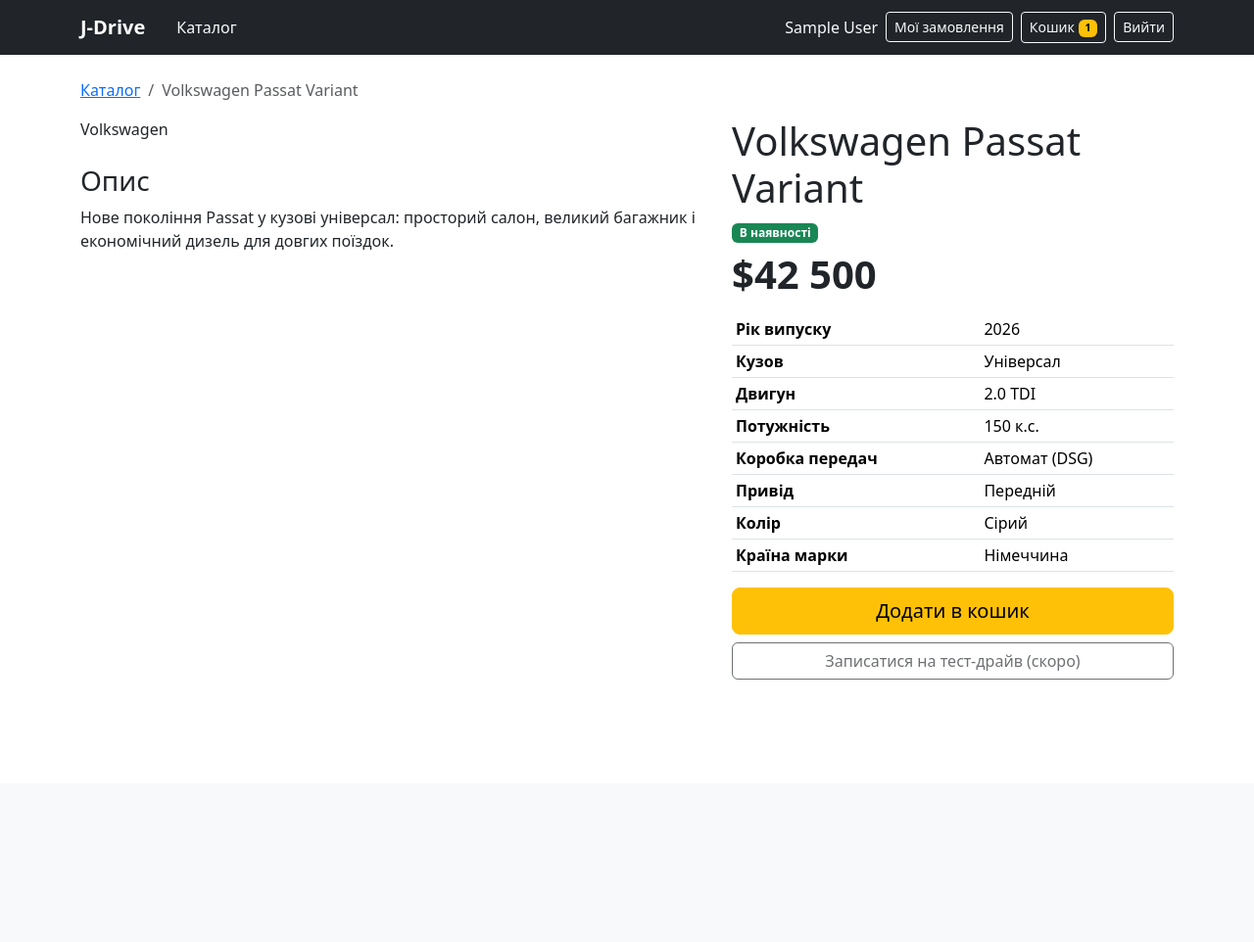
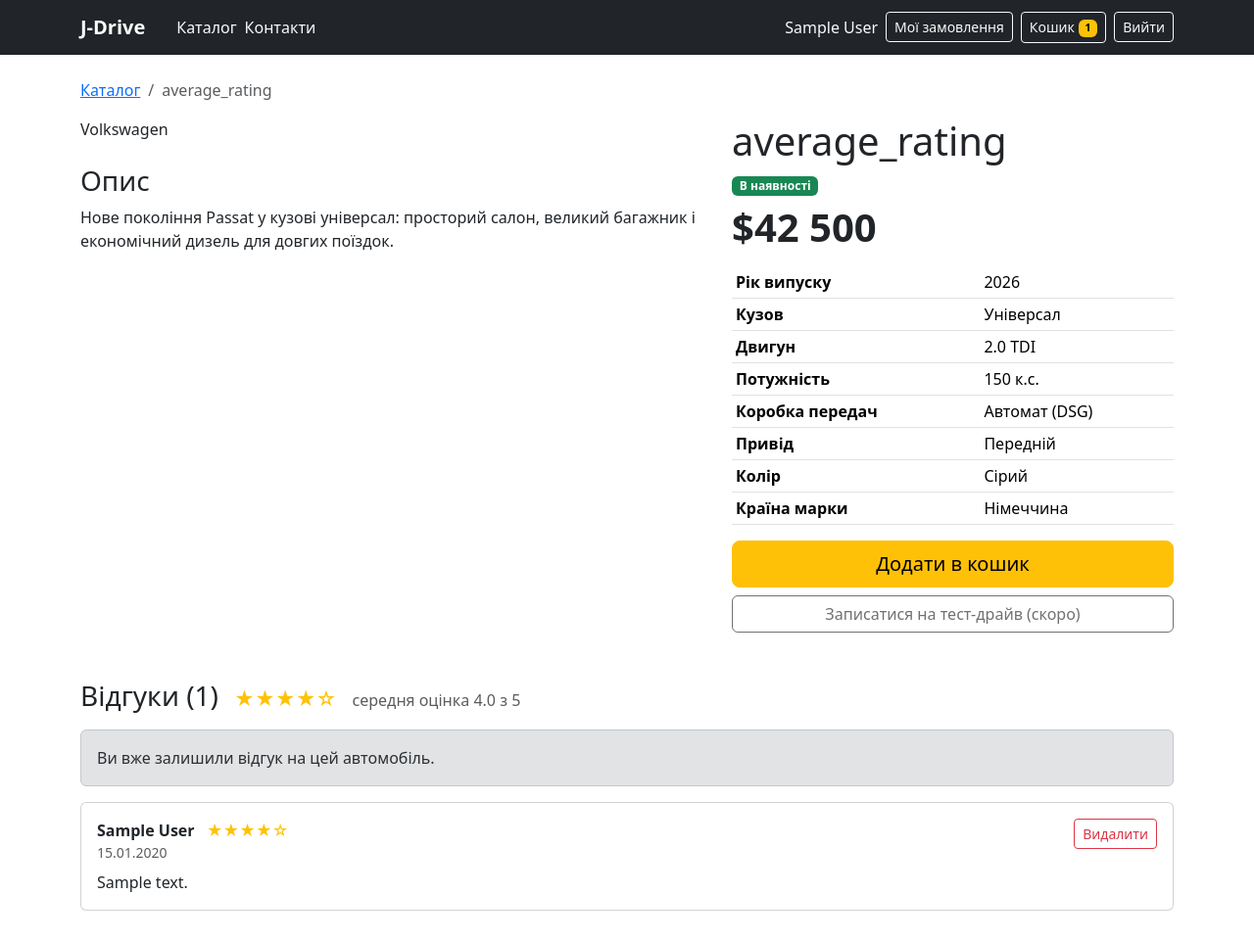
Before and after one commit to yuliialazebnik-po231-wq/j-drive, a Rails app: page /cars/1 in a window 1280 px wide. Shown: the whole page at 98% size. Before the commit the page ends 694 px from the top, so only its background shows below. Run offline with Rails 7, Linux system fonts and the light colour scheme; a user stored in the database is signed in; data comes from the database, SQL or seed files in the repository; tables that the repository leaves empty hold one stand-in row (values such as "Sample post"); some libraries are stand-ins or nearby versions.

Commit message:
Add car reviews and feedback form

```diff
--- a/app/controllers/cars_controller.rb
+++ b/app/controllers/cars_controller.rb
@@ -3,7 +3,7 @@ class CarsController < ApplicationController
     @brands = Brand.order(:name)
     @body_types = Car.distinct.order(:body_type).pluck(:body_type)
 
-    @cars = Car.includes(:brand)
+    @cars = Car.includes(:brand, :reviews)
     @cars = @cars.where(brand_id: params[:brand_id]) if params[:brand_id].present?
     @cars = @cars.where(body_type: params[:body_type]) if params[:body_type].present?
     @cars = @cars.where("price <= ?", params[:max_price]) if params[:max_price].present?
@@ -17,5 +17,8 @@ class CarsController < ApplicationController
 
   def show
     @car = Car.find(params[:id])
+    @reviews = @car.reviews.includes(:user).order(created_at: :desc)
+    @new_review = Review.new
+    @already_reviewed = user_signed_in? && @reviews.any? { |review| review.user_id == current_user.id }
   end
 end
--- a/app/helpers/cars_helper.rb
+++ b/app/helpers/cars_helper.rb
@@ -17,4 +17,9 @@ module CarsHelper
   def car_price(car)
     format_money(car.price)
   end
+
+  def rating_stars(rating)
+    filled = rating.to_f.round
+    ("★" * filled) + ("☆" * (5 - filled))
+  end
 end
--- a/app/models/car.rb
+++ b/app/models/car.rb
@@ -2,6 +2,7 @@ class Car < ApplicationRecord
   belongs_to :brand
   has_many :cart_items, dependent: :destroy
   has_many :order_items, dependent: :restrict_with_error
+  has_many :reviews, dependent: :destroy
   enum :status, { available: 0, reserved: 1, sold: 2 }
 
   validates :name, :year, :price, presence: true
@@ -10,5 +11,11 @@ class Car < ApplicationRecord
 
   def full_name
     "#{brand.name} #{name}"
+
+  def average_rating
+    return nil if reviews.empty?
+
+    (reviews.sum(&:rating).to_f / reviews.size).round(1)
+  end
   end
 end
--- a/app/models/user.rb
+++ b/app/models/user.rb
@@ -4,6 +4,7 @@ class User < ApplicationRecord
 
   has_one :cart, dependent: :destroy
   has_many :orders, dependent: :destroy
+  has_many :reviews, dependent: :destroy
   validates :name, presence: true
 
   def current_cart
--- a/app/views/cars/index.html.erb
+++ b/app/views/cars/index.html.erb
@@ -31,6 +31,12 @@
           <div class="card-body">
             <h5 class="card-title"><%= car.full_name %></h5>
             <p class="text-muted mb-2"><%= car.year %> · <%= car.body_type %> · <%= car.horsepower %> к.с.</p>
+                        <% if car.average_rating %>
+              <p class="mb-2">
+                <span class="text-warning"><%= rating_stars(car.average_rating) %></span>
+                <span class="text-muted small"><%= car.average_rating %> (<%= car.reviews.size %>)</span>
+              </p>
+            <% end %>
             <p class="fs-4 fw-bold mb-0"><%= car_price(car) %></p>
           </div>
           <div class="card-footer bg-white d-flex justify-content-between align-items-center">
--- a/app/views/cars/show.html.erb
+++ b/app/views/cars/show.html.erb
@@ -41,3 +41,66 @@
     </div>
   </div>
 </div>
+
+<section id="reviews" class="mt-5">
+  <div class="d-flex flex-wrap align-items-baseline gap-3 mb-3">
+    <h3 class="mb-0">Відгуки (<%= @reviews.size %>)</h3>
+    <% if @car.average_rating %>
+      <span class="text-warning fs-5"><%= rating_stars(@car.average_rating) %></span>
+      <span class="text-muted">середня оцінка <%= @car.average_rating %> з 5</span>
+    <% end %>
+  </div>
+
+  <% if !user_signed_in? %>
+    <div class="alert alert-info">
+      <%= link_to "Увійдіть", new_user_session_path %>, щоб залишити відгук.
+    </div>
+  <% elsif @already_reviewed %>
+    <div class="alert alert-secondary">Ви вже залишили відгук на цей автомобіль.</div>
+  <% else %>
+    <div class="card mb-4">
+      <div class="card-body">
+        <%= form_with model: [ @car, @new_review ] do |f| %>
+          <div class="row g-3">
+            <div class="col-md-3">
+              <%= f.label :rating, "Оцінка", class: "form-label" %>
+              <%= f.select :rating,
+                           [ [ "5 — Відмінно", 5 ], [ "4 — Добре", 4 ], [ "3 — Нормально", 3 ],
+                             [ "2 — Погано", 2 ], [ "1 — Жахливо", 1 ] ],
+                           {}, class: "form-select" %>
+            </div>
+            <div class="col-md-9">
+              <%= f.label :comment, "Ваш відгук", class: "form-label" %>
+              <%= f.text_area :comment, rows: 3, class: "form-control" %>
+            </div>
+          </div>
+          <%= f.submit "Надіслати відгук", class: "btn btn-warning mt-3" %>
+        <% end %>
+      </div>
+    </div>
+  <% end %>
+
+  <% if @reviews.any? %>
+    <% @reviews.each do |review| %>
+      <div class="card mb-2">
+        <div class="card-body">
+          <div class="d-flex justify-content-between align-items-start">
+            <div>
+              <strong><%= review.user.name %></strong>
+              <span class="text-warning ms-2"><%= rating_stars(review.rating) %></span>
+              <div class="text-muted small"><%= l(review.created_at, format: "%d.%m.%Y") %></div>
+            </div>
+            <% if user_signed_in? && (review.user_id == current_user.id || current_user.admin?) %>
+              <%= button_to "Видалити", car_review_path(@car, review), method: :delete,
+                            class: "btn btn-outline-danger btn-sm",
+                            form: { data: { turbo_confirm: "Видалити цей відгук?" } } %>
+            <% end %>
+          </div>
+          <p class="mb-0 mt-2"><%= review.comment %></p>
+        </div>
+      </div>
+    <% end %>
+  <% else %>
+    <p class="text-muted">Відгуків ще немає. Станьте першим!</p>
+  <% end %>
+</section>
--- a/app/views/layouts/application.html.erb
+++ b/app/views/layouts/application.html.erb
@@ -18,6 +18,7 @@
       <div class="container">
         <%= link_to Rails.configuration.x.shop_name, root_path, class: "navbar-brand fw-bold" %>
         <%= link_to "Каталог", cars_path, class: "nav-link text-light ms-3" %>
+                <%= link_to "Контакти", new_feedback_message_path, class: "nav-link text-light ms-2" %>
         <div class="ms-auto d-flex gap-2 align-items-center">
           <% if user_signed_in? %>
             <span class="text-light"><%= current_user.name %></span>
--- a/config/routes.rb
+++ b/config/routes.rb
@@ -1,5 +1,8 @@
 Rails.application.routes.draw do
-  resources :cars, only: %i[index show]
+    resources :cars, only: %i[index show] do
+    resources :reviews, only: %i[create destroy]
+  end
+  resources :feedback_messages, path: "contacts", only: %i[new create]
   resource :cart, only: :show
   resources :cart_items, only: %i[create destroy]
   resources :orders, only: %i[index show new create]
```
Also changed, not shown: app/controllers/feedback_messages_controller.rb (added, +31 -0 lines), app/controllers/reviews_controller.rb (added, +35 -0 lines), app/models/feedback_message.rb (added, +9 -0 lines), app/models/review.rb (added, +10 -0 lines), app/views/feedback_messages/new.html.erb (added, +51 -0 lines), db/migrate/20261119081449_create_reviews.rb (added, +13 -0 lines), db/migrate/20261119081450_create_feedback_messages.rb (added, +12 -0 lines), test/fixtures/feedback_messages.yml (added, +13 -0 lines), test/fixtures/reviews.yml (added, +13 -0 lines), test/models/feedback_message_test.rb (added, +7 -0 lines), test/models/review_test.rb (added, +7 -0 lines), db/schema.rb.
